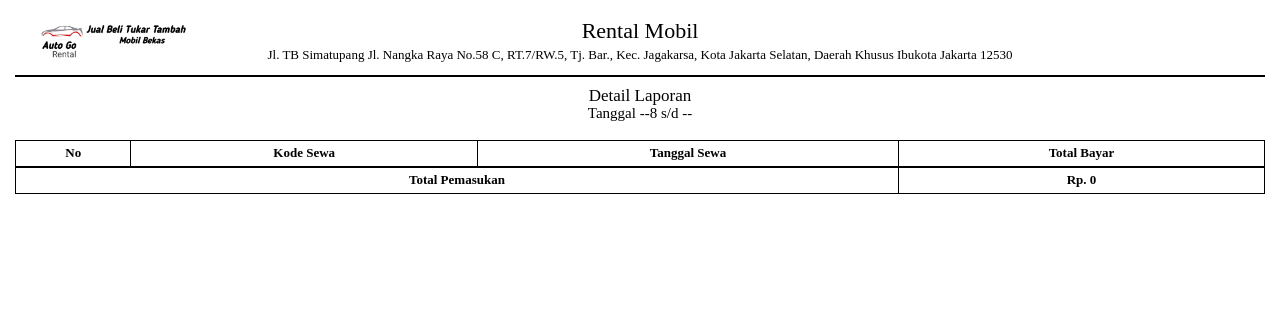
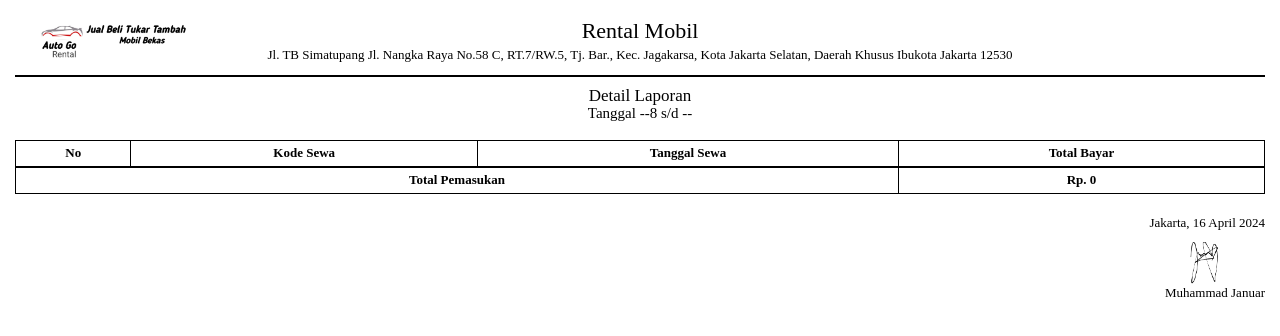
Before and after one commit to RekyThareq/rentalmobil, a PHP site: page /admin/laporan_cetak.php?awal=8 in a window 1280 px wide. Shown: the top 336 px of the page. Run offline with PHP 8.4, Linux system fonts and the light colour scheme; data comes from the database, SQL or seed files in the repository; data that the repository does not hold is empty.

Commit message:
feat: add signature in laporan_cetak admin (#2)

```diff
--- a/admin/laporan_cetak.php
+++ b/admin/laporan_cetak.php
@@ -115,6 +115,21 @@ $querysewa = mysqli_query($koneksidb,$sqlsewa);
 		</div><!-- /.container -->
 	</section>
 
+	<!-- Signature -->
+    <section id="signature">
+        <div class="container-fluid">
+            <div class="row">
+                <div class="col-xs-12 text-right">
+					<p>Jakarta, <?php echo date('d F Y'); ?></p>
+
+                    <img src="../assets/images/signature.png" alt="Signature" width="100" height="auto">
+
+					<p>Muhammad Januar </p>
+                </div>
+            </div>
+        </div>
+    </section>
+
 	<script type="text/javascript">
 		$(document).ready(function() {
 			$('#jumlah').terbilang({
```
Also changed, not shown: assets/images/signature.png (added).
